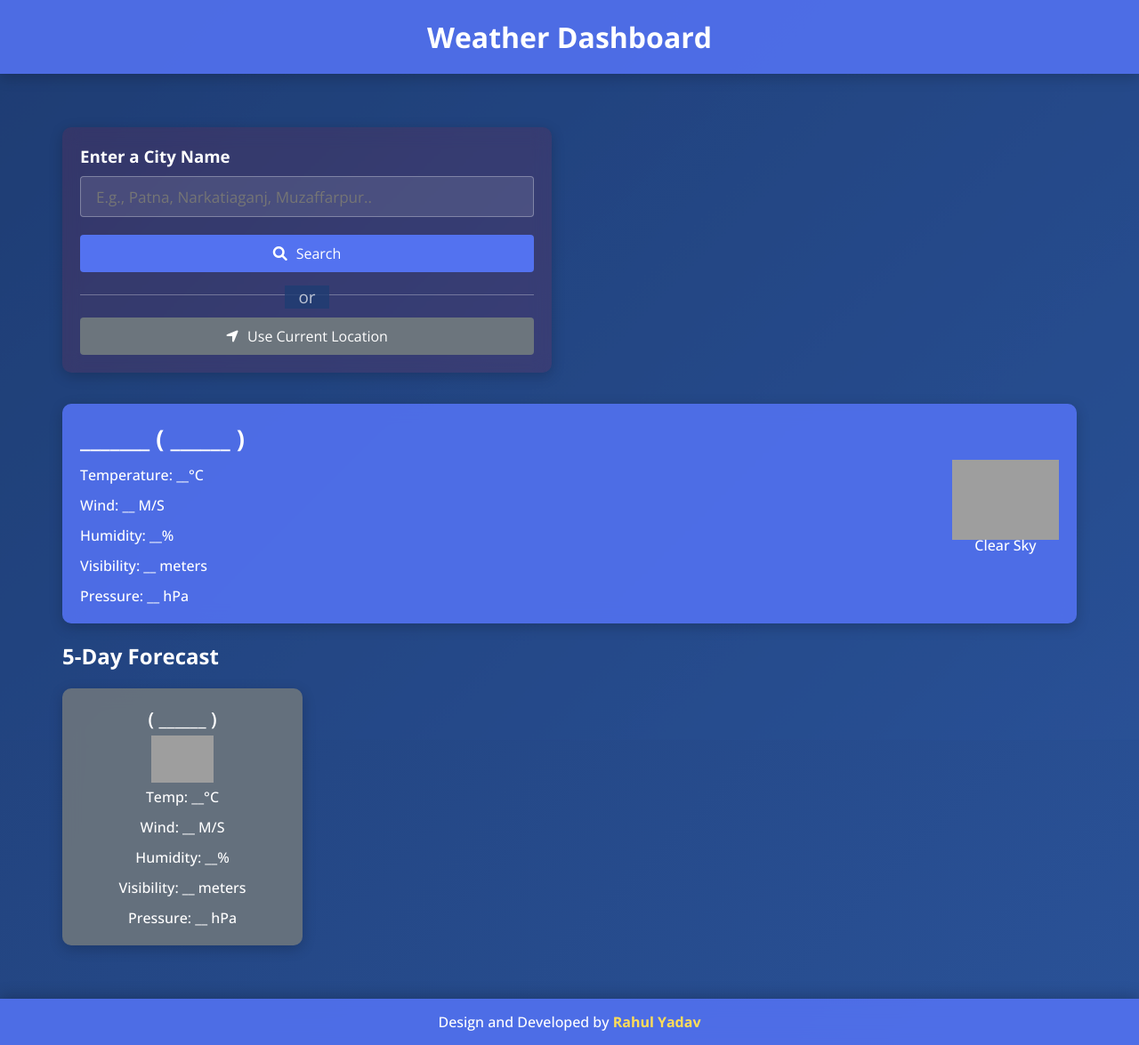
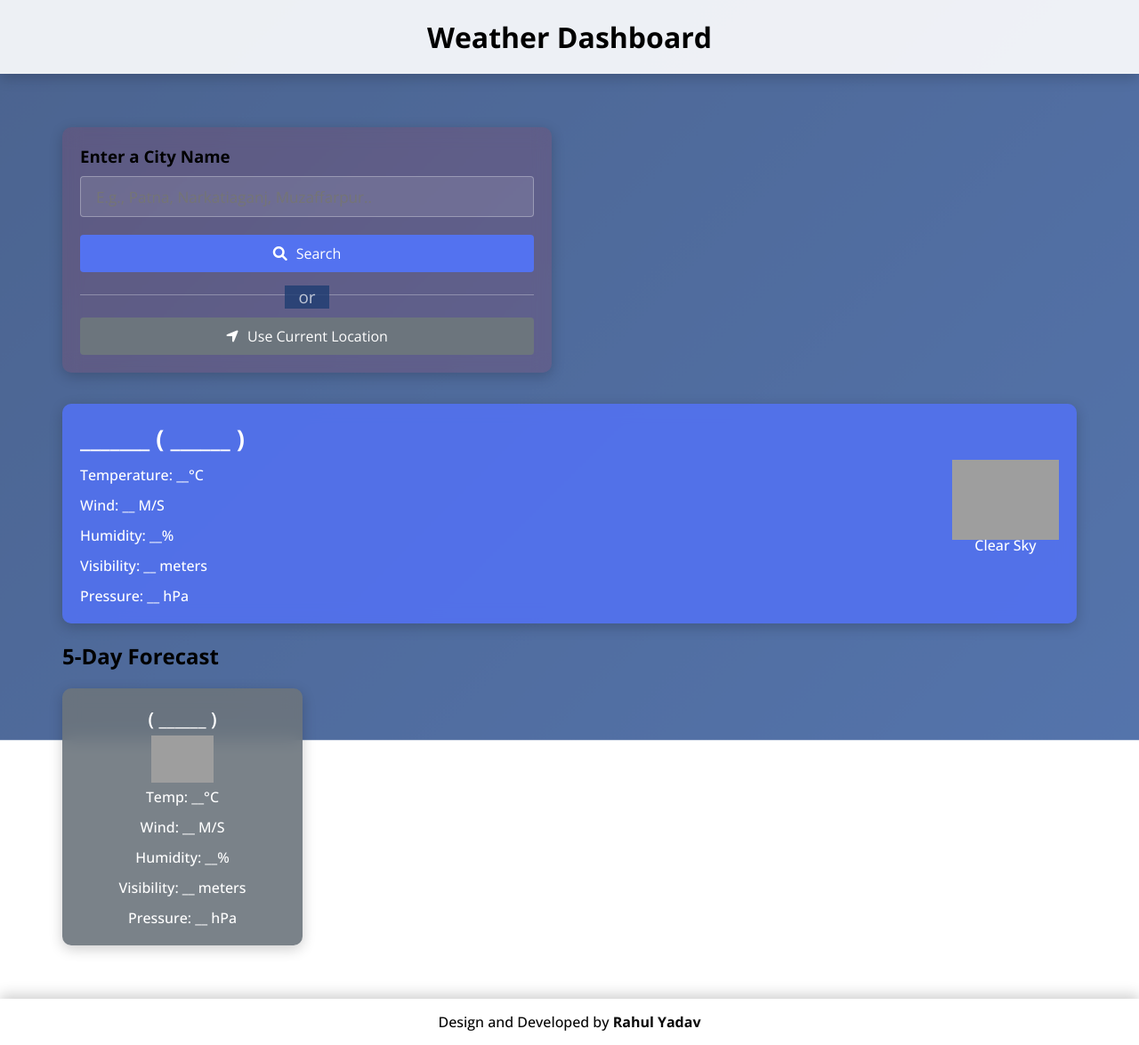
Before and after one commit to RahulYadav242/weather-app, a plain HTML site: page index.html in a window 1280 px wide. Shown: the whole page at 89% size. Drawn offline with nearby package versions, Linux system fonts and the light colour scheme; grey boxes are pictures that could not be loaded.

Commit message:
Update style.css

```diff
--- a/style.css
+++ b/style.css
@@ -8,16 +8,19 @@
     font-family: 'Open Sans', sans-serif;
 }
 
+
+
 body {
-    background: linear-gradient(135deg, #1e3c72, #2a5298);
-    color: #fff;
+    background-color: #ffffff;
+    color: #000;
     min-height: 100vh;
     overflow-x: hidden;
-     -webkit-user-select: none; /* Safari */
-    -moz-user-select: none; /* Firefox */
-    -ms-user-select: none; /* Internet Explorer/Edge */
-    user-select: none; /* Standard syntax */
+    -webkit-user-select: none;
+    -moz-user-select: none;
+    -ms-user-select: none;
+    user-select: none;
 }
+
 
 .background-animation {
     position: fixed;
@@ -40,11 +43,11 @@ body {
 }
 
 h1 {
-    background: rgba(83, 114, 240, 0.9);
+    background: rgba(255, 255, 255, 0.9);
     font-size: 2rem;
     text-align: center;
     padding: 20px 0;
-    color: #fff;
+    color: black;
     box-shadow: 0 4px 15px rgba(0, 0, 0, 0.2);
     margin-bottom: 30px;
 }
@@ -77,7 +80,7 @@ h1 {
     border-radius: 4px;
     border: 1px solid rgba(255, 255, 255, 0.3);
     background: rgba(255, 255, 255, 0.1);
-    color: #fff;
+    color: black;
     transition: all 0.3s ease;
 }
 
@@ -445,8 +448,8 @@ h1 {
 }
 /* Footer Styles */
 footer {
-    background: rgba(83, 114, 240, 0.9);
-    color: #fff;
+    background: rgba(255, 255, 255, 0.9);
+    color: #050505;
     text-align: center;
     padding: 15px 0;
     margin-top: 30px;
@@ -463,5 +466,5 @@ footer p {
 }
 
 footer strong {
-    color: #ffdd57; /* Highlight the developer's name */
+    color: #0a0a0a; /* Highlight the developer's name */
 }
```
